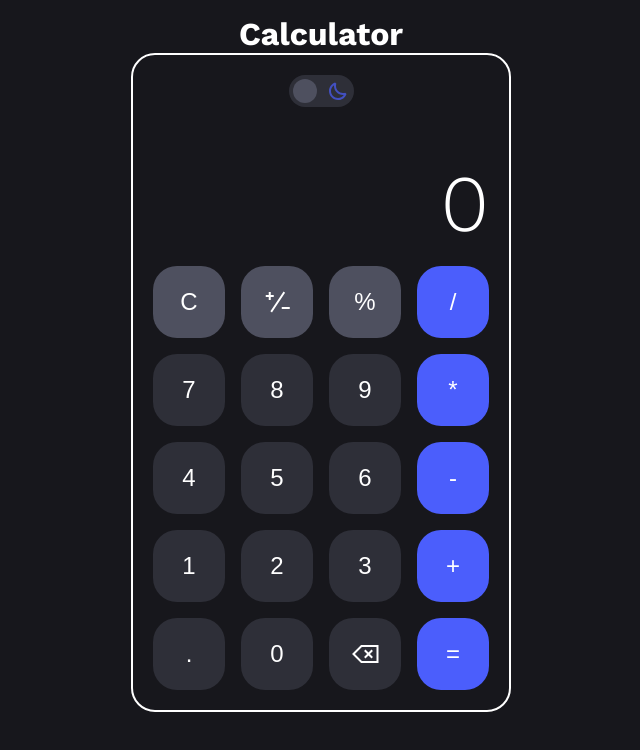
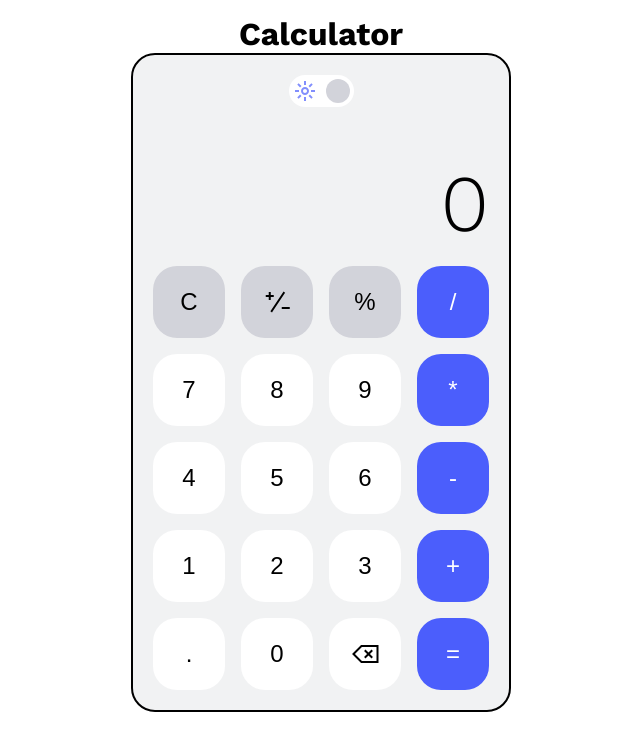
Before and after one commit to farikkm/Calculator, a plain HTML site: page index.html in a window 1280 px wide. Both pictures are taken after a click on the element 640 px from the left and 91 px from the top of the page. Shown: the whole page, without its empty margins (319-959 px from the left). Drawn offline with nearby package versions, Linux system fonts and the light colour scheme.

Commit message:
toggle theme func

```diff
--- a/index.html
+++ b/index.html
@@ -12,15 +12,15 @@
   <title>Calculator</title>
 </head>
 
-<body>
+<body class="dark">
 
   <div class="wrapper">
     <h1 class="title">Calculator</h1>
 
     <div id="calculator">
       <div id="theme-button">
+        <img id="light-icon" class="hidden" src="./icons/sun.svg" alt="sun-icon">
         <div class="theme-button__circle"></div>
-        <img id="light-icon" class="hidden" src="./icons/sun.svg" alt="sun-icon">
         <img id="dark-icon" src="./icons/moon.svg" alt="moon-icon">
       </div>
 
@@ -31,7 +31,6 @@
           <div id="additional-operations">
             <button data-value="eraseAll">C</button>
             <button data-value="convert">
-              <img src="./icons/plus-minus.svg" alt="plus-minus-svg">
             </button>
             <button data-value="percentage">%</button>
           </div>
@@ -50,7 +49,6 @@
             <button data-value=".">.</button>
             <button data-value="0">0</button>
             <button data-value="backspace">
-              <img src="./icons/backspace.svg" alt="backspace-icon">
             </button>
           </div>
         </div>
@@ -72,6 +70,7 @@
 
 
   <script type="module" src="./scripts/main.js"></script>
+  <script type="module" src="./scripts/modules/toggleTheme.js"></script>
 </body>
 
 </html>
--- /dev/null
+++ b/scripts/modules/toggleTheme.js
@@ -0,0 +1,17 @@
+const themeButton = document.getElementById("theme-button");
+const lightIcon = themeButton.querySelector("#light-icon")
+const darkIcon = themeButton.querySelector("#dark-icon")
+
+themeButton.addEventListener("click", () => {
+  let theme = document.body.className;
+
+  if (theme === "dark") {
+    document.body.className = "light";
+    lightIcon.className = "show";
+    darkIcon.className = "hidden"
+  } else {
+    document.body.className = "dark";
+    lightIcon.className = "hidden";
+    darkIcon.className = "show"
+  }
+})
--- a/styles/main.css
+++ b/styles/main.css
@@ -8,6 +8,10 @@ body {
   font-family: "Work Sans";
   font-size: 16px;
   background-color: #17171C;
+}
+
+body.light {
+  background-color: #fff;
 }
 
 button {
@@ -42,11 +46,20 @@ button {
   color: white;
 }
 
+body.light .title {
+  color: black;
+}
+
 #calculator {
   padding: 20px;
   background-color: #17171C;
   border: 2px solid #fff;
   border-radius: 24px;
+}
+
+body.light #calculator {
+  background-color: #F1F2F3;
+  border: 2px solid black;
 }
 
 #theme-button {
@@ -61,6 +74,12 @@ button {
   padding: 4px;
   border-radius: 25px;
   background-color: #2E2F38;
+
+  user-select: none;
+}
+
+body.light #theme-button {
+  background-color: #fff;
 }
 
 .theme-button__circle {
@@ -68,6 +87,10 @@ button {
   height: 24px;
   border-radius: 50%;
   background-color: #4E505F;
+}
+
+body.light .theme-button__circle {
+  background-color: #D2D3DA;
 }
 
 #display {
@@ -79,10 +102,18 @@ button {
   font-size: 5rem;
 }
 
+body.light #display {
+  color: black;
+}
+
 #calculator-buttons {
   margin-top: 16px;
   display: flex;
   gap: 16px;
+}
+
+body.light #calculator-buttons button {
+  color: black;
 }
 
 #additional-operations {
@@ -95,6 +126,30 @@ button {
   background-color: #4E505F;
 }
 
+button[data-value="convert"] {
+  background-image: url("../icons/plus-minus.svg");
+  background-repeat: no-repeat;
+  background-position: center;
+}
+
+body.light button[data-value="convert"] {
+  background-image: url("../icons/plus-minus-dark.svg");
+}
+
+button[data-value="backspace"] {
+  background-image: url("../icons/backspace.svg");
+  background-repeat: no-repeat;
+  background-position: center;
+}
+
+body.light button[data-value="backspace"] {
+  background-image: url("../icons/backspace-dark.svg");
+}
+
+body.light #additional-operations>button {
+  background-color: #D2D3DA;
+}
+
 #main-operations {
   display: flex;
   flex-direction: column;
@@ -105,6 +160,10 @@ button {
   background-color: #4B5EFC;
 }
 
+body.light #main-operations>button {
+  color: #fff;
+}
+
 #numbers {
   display: grid;
   grid-template-columns: repeat(3, 1fr);
@@ -113,6 +172,10 @@ button {
 
 #numbers>button {
   background-color: #2E2F38;
+}
+
+body.light #numbers>button {
+  background-color: #fff;
 }
 
 .left-side {
@@ -130,11 +193,19 @@ button {
   background-color: #2E2F38;
 }
 
+body.light #numbers-footer>button {
+  background-color: #fff;
+}
+
 
 .hidden {
   display: none;
 }
 
+.show {
+  display: block;
+}
+
 .transparent {
   opacity: 0;
 }
```
Also changed, not shown: icons/backspace-dark.svg (added), icons/plus-minus-dark.svg (added).
